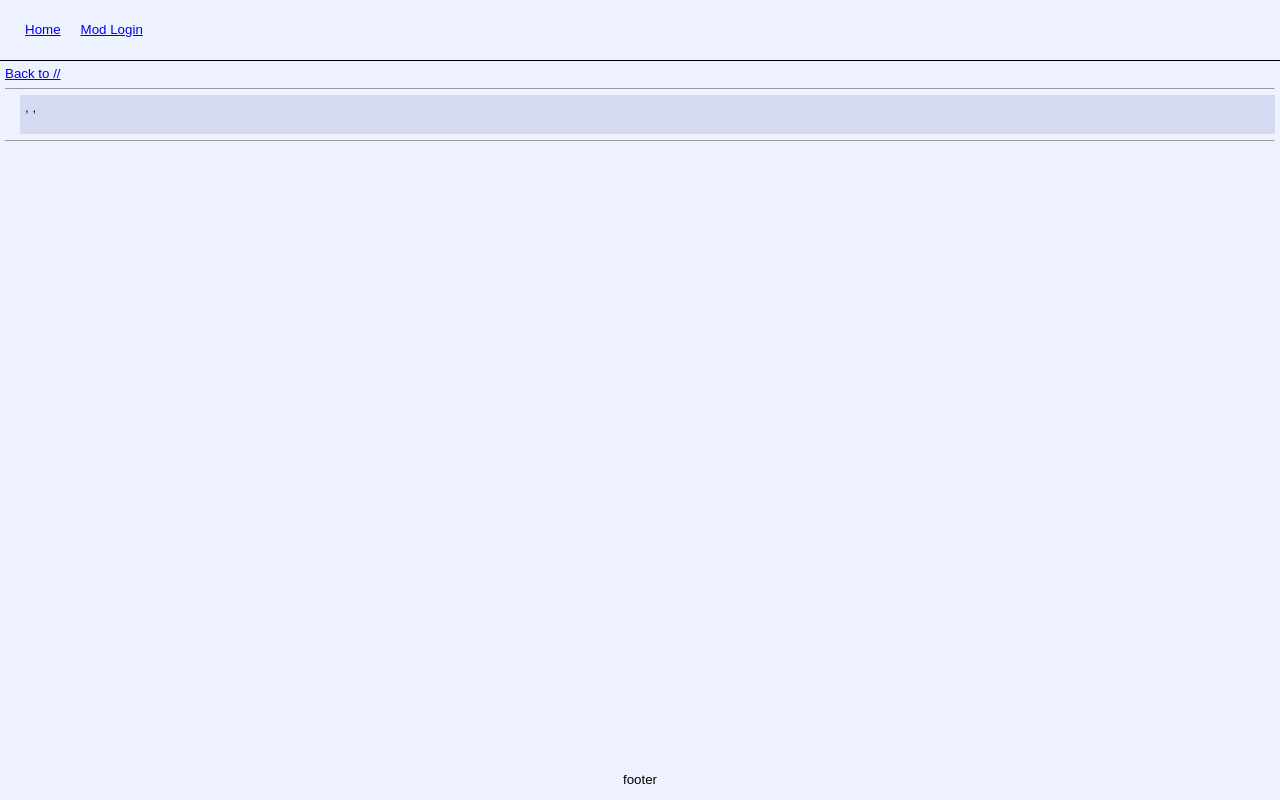
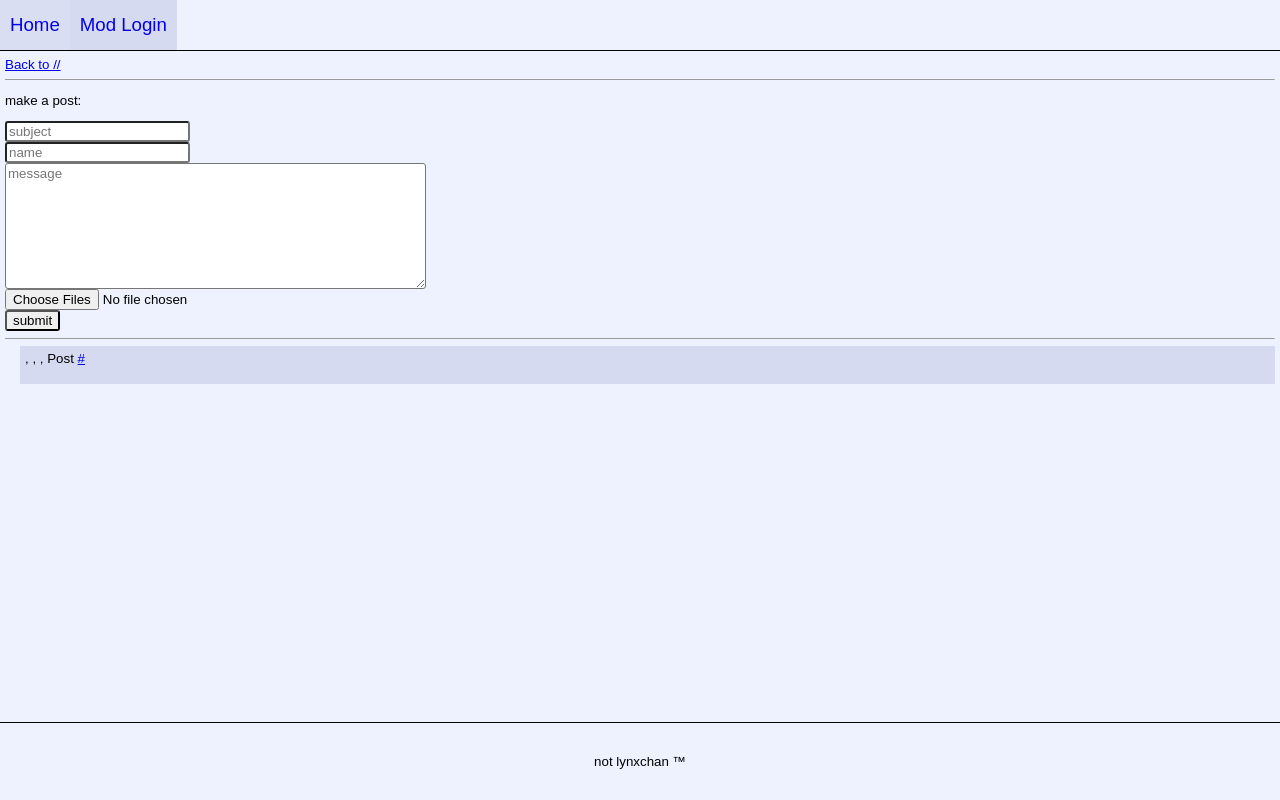
Before and after one commit to fatchan/jschan, a Node server app: template views/pages/thread.pug in a window 1280 px wide. Run offline with Node 20, Linux system fonts and the light colour scheme; the template is opened without the code that fills it, so the values that code supplies are empty; some libraries are stand-ins or nearby versions.

Commit message:
good enough styling for now

```diff
--- a/controllers/frontend.js
+++ b/controllers/frontend.js
@@ -19,7 +19,7 @@
 */
 
 // board page/recents
-router.get('/:board/:page?', Boards.exists, async (req, res, next) => {
+router.get('/:board/:page(\\d+)?', Boards.exists, async (req, res, next) => {
 
     //get the recently bumped thread & preview posts
     let threads;
@@ -38,12 +38,12 @@
 });
 
 // thread view page
-router.get('/:board/thread/:thread([a-f\\d]{24})', Boards.exists, async (req, res, next) => {
+router.get('/:board/thread/:id(\\d+)', Boards.exists, async (req, res, next) => {
 
     //get the recently bumped thread & preview posts
     let thread;
     try {
-        thread = await Posts.getThread(req.params.board, req.params.thread);
+        thread = await Posts.getThread(req.params.board, req.params.id);
     } catch (err) {
         return next(err);
     }
--- a/static/css/style.css
+++ b/static/css/style.css
@@ -9,8 +9,20 @@
 	margin: 0;
 }
 
+input, textarea {
+    display: block;
+	font-family: arial, helvetica, sans-serif;
+	font-size: 10pt;
+	border-radius: 3px;
+}
+
+input textares {
+	padding: 8px;
+}
+
 .container {
 	margin: 5px;
+	margin-top: 57px;
 }
 
 .board-title {
@@ -22,6 +34,7 @@
 }
 
 .post-container {
+	margin-top: 5px;
 	margin-left: 15px;
 	padding: 5px;
 	background: #D6DAF0;
@@ -35,17 +48,29 @@
 .navbar {
 	border-bottom: 1px solid black;
 	margin: 0;
-	padding: 5px;
+	line-height: 50px;
+	height: 50px;
+	position: fixed;
+	width: 100%;
+	background: #eef2ff;
 }
 
 .nav-item {
-	list-style: none;
-	display: inline;
-	padding-left: 20px;
-	line-height: 50px;
+	font-size: 14pt;
+	text-decoration: none;
+	float: left;
+	background: #D6DAF0;
+	padding-left: 10px;
+	padding-right: 10px;
+}
+
+.nav-item:hover {
+	box-shadow: inset 0 0 100px 100px rgba(255,255,255,.1);
 }
 
 .footer {
+	line-height: 50px;
+	border-top: 1px solid black;
 	text-align: center;
 	flex-shrink: 0;
 	margin-top: auto;
--- a/views/includes/footer.pug
+++ b/views/includes/footer.pug
@@ -1,2 +1,2 @@
 .footer
-	p footer
+	p not lynxchan ™
--- a/views/includes/navbar.pug
+++ b/views/includes/navbar.pug
@@ -1,3 +1,3 @@
-ul.navbar
-	li.nav-item: a(href='/') Home
-	li.nav-item: a(href='/login') Mod Login
+.navbar
+	a.nav-item(href='/') Home
+	a.nav-item(href='/login') Mod Login
--- /dev/null
+++ b/views/includes/postform.pug
@@ -0,0 +1,16 @@
+p make a post:
+form.form-post(action='/api/board/'+board._id, enctype='multipart/form-data', method='POST')
+
+	input(type='hidden' name='_csrf' value=csrf)
+
+	input(type='hidden' name='thread' value=thread != null ? thread._id : null)
+
+	input#title(type='text', name='subject', placeholder='subject')
+
+	input#name(type='text', name='author', placeholder='name')
+
+	textarea#content(name='content', rows='8', cols='50', placeholder='message')
+
+	input#file(type='file', name='files' multiple)
+
+	input(type='submit', value='submit')
--- a/views/mixins/post.pug
+++ b/views/mixins/post.pug
@@ -1,10 +1,11 @@
 mixin post(board, post)
 	div(class='post-container '+(post.thread ? '' : 'op'))
-		if post.thread == null
-			a(href=`/${board._id}/thread/${post._id}`) #{post._id}
-		else
-			a(href=`/${board._id}/thread/${post.thread}#${post._id}`) #{post._id}
+		span #{post.subject}
 		span , #{post.author}
 		span , #{post.date.toLocaleString()}
-		p #{post.title}
+		span , Post
+		if post.thread == null
+			a(href=`/${board._id}/thread/${post._id}`) ##{post._id}
+		else
+			a(href=`/${board._id}/thread/${post.thread}#${post._id}`) ##{post._id}
 		p #{post.content}
--- a/views/pages/board.pug
+++ b/views/pages/board.pug
@@ -7,6 +7,8 @@
 block content
 	span #{board.name} - #{board.description}
 	hr(size=1)
+	include ../includes/postform.pug
+	hr(size=1)
 	for thread in threads
 		+post(board, thread)
 		for post in thread.replies
--- a/views/pages/thread.pug
+++ b/views/pages/thread.pug
@@ -7,7 +7,8 @@
 block content
 	a(href='/'+board._id) Back to /#{board._id}/
 	hr(size=1)
+	include ../includes/postform.pug
+	hr(size=1)
 	+post(board, thread)
 	for post in thread.replies
 		+post(board, post)
-	hr(size=1)
```
Also changed, not shown: controllers/api.js (+61 -19 lines), models/boards.js (+41 -0 lines), models/posts.js (+12 -4 lines).
